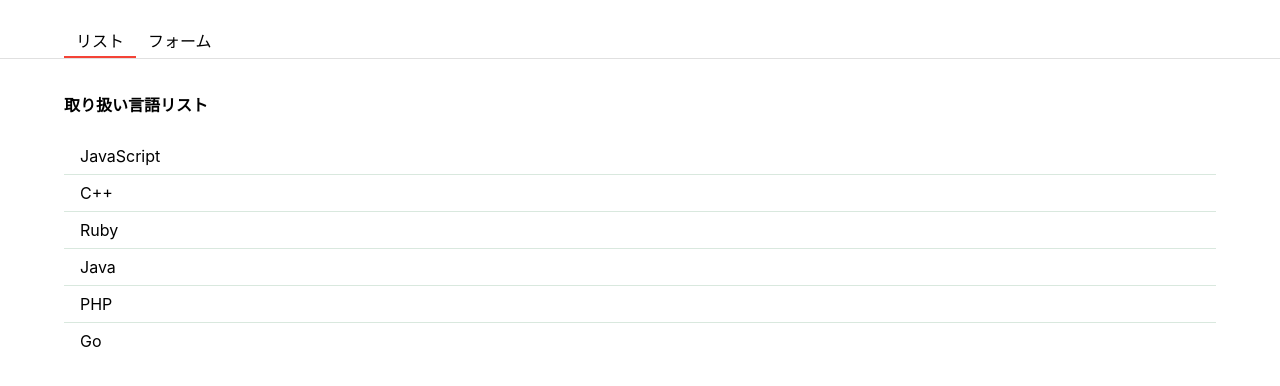
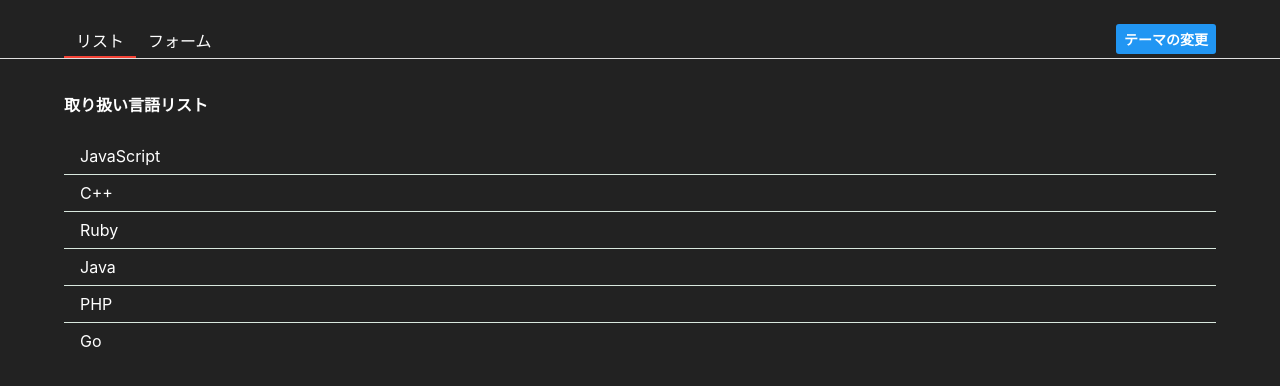
Before and after one commit to yuuttana1223/yassun-react-tutorial, a React (Create React App) app: page / in a window 1280 px wide. Shown: the top 386 px of the page. Built offline with nearby package versions, Linux system fonts and the light colour scheme.

Commit message:
[Finish] 11章Contextを利用したテーマの変更

```diff
--- a/src/App.js
+++ b/src/App.js
@@ -1,31 +1,18 @@
 import React from "react";
 import styled from "styled-components";
-import { getLanguages } from "./const/languages";
+import { ThemeContext } from "./contexts/ThemeContext";
 import { Form } from "./Form";
-import { withLoading } from "./hoc/withLoading";
+import { Header } from "./Header";
 import { List } from "./List";
 
-const SHeader = styled.header`
-  display: flex;
-  justify-content: space-between;
-  padding: 24px 64px 0;
-  border-bottom: 1px solid #e0e0e0;
-`;
-
-const SHeaderUl = styled.ul`
-  display: flex;
-  margin: 0;
-  padding: 0;
-`;
-
-const SHeaderLi = styled.li`
-  list-style: none;
-  padding: 4px 12px;
-  cursor: pointer;
-  border-bottom: ${(props) => (props.focused ? "2px solid #f44336" : "none")};
+const SContainer = styled.div`
+  height: 100%;
+  color: ${({ theme }) => theme.color};
+  background-color: ${({ theme }) => theme.backgroundColor}; ;
 `;
 
 class App extends React.Component {
+  static contextType = ThemeContext;
   constructor(props) {
     super(props);
     this.state = { tab: "list", langs: props.data };
@@ -38,32 +25,18 @@
 
   render() {
     const { tab, langs } = this.state;
+    const [theme] = this.context;
     return (
-      <div>
-        <SHeader>
-          <SHeaderUl>
-            <SHeaderLi
-              focused={tab === "list"}
-              onClick={() => this.setState({ tab: "list" })}
-            >
-              リスト
-            </SHeaderLi>
-            <SHeaderLi
-              focused={tab === "form"}
-              onClick={() => this.setState({ tab: "form" })}
-            >
-              フォーム
-            </SHeaderLi>
-          </SHeaderUl>
-        </SHeader>
+      <SContainer theme={theme}>
+        <Header tab={tab} setTab={(t) => this.setState({ tab: t })} />
         {tab === "list" ? (
           <List langs={langs} />
         ) : (
           <Form onAddLang={(lang) => this.addLang(lang)} />
         )}
-      </div>
+      </SContainer>
     );
   }
 }
 
-export default withLoading(App, getLanguages);
+export default App;
--- /dev/null
+++ b/src/AppContainer.js
@@ -0,0 +1,30 @@
+import React from "react";
+import App from "./App";
+import { getLanguages } from "./const/languages";
+import { ThemeContext, THEMES } from "./contexts/ThemeContext";
+import { withLoading } from "./hoc/withLoading";
+
+const AppComponent = withLoading(App, getLanguages);
+
+export class AppContainer extends React.Component {
+  constructor(props) {
+    super(props);
+    this.state = { theme: THEMES.dark };
+  }
+
+  toggleTheme() {
+    const nextTheme =
+      this.state.theme === THEMES.dark ? THEMES.light : THEMES.dark;
+    this.setState({ theme: nextTheme });
+  }
+
+  render() {
+    const { theme } = this.state;
+    return (
+      // valueにはclassではひとつのものしか渡せないので配列で渡している
+      <ThemeContext.Provider value={[theme, () => this.toggleTheme()]}>
+        <AppComponent />
+      </ThemeContext.Provider>
+    );
+  }
+}
--- a/src/FormModal.js
+++ b/src/FormModal.js
@@ -2,12 +2,16 @@
 import styled from "styled-components";
 import { SButton } from "./components/button";
 import { Modal } from "./components/modal";
+import { ThemeContext, THEMES } from "./contexts/ThemeContext";
 
 const SContainer = styled.div`
   width: 240px;
   border-radius: 10px;
   padding: 24px 36px;
-  background-color: white;
+  color: ${({ theme }) => theme.color};
+  background-color: ${({ theme }) => theme.backgroundColor};
+  border: ${({ theme }) =>
+    theme === THEMES.dark ? "2px solid white" : "none"};
 `;
 
 const SButtonWrapper = styled.div`
@@ -21,13 +25,17 @@
     const { cancel, confirm } = this.props;
     return (
       <Modal>
-        <SContainer>
+        <ThemeContext.Consumer>
+          {([theme]) => (
+            <SContainer theme={theme}>
               <div>本当に作成しますか？</div>
               <SButtonWrapper>
                 <SButton onClick={cancel}>cancel</SButton>
                 <SButton onClick={confirm}>OK</SButton>
               </SButtonWrapper>
             </SContainer>
+          )}
+        </ThemeContext.Consumer>
       </Modal>
     );
   }
--- /dev/null
+++ b/src/Header.js
@@ -0,0 +1,50 @@
+import React from "react";
+import styled from "styled-components";
+import { SButton } from "./components/button";
+import { ThemeContext } from "./contexts/ThemeContext";
+
+const SHeader = styled.header`
+  display: flex;
+  justify-content: space-between;
+  padding: 24px 64px 0;
+  border-bottom: 1px solid #e0e0e0;
+`;
+
+const SHeaderUl = styled.ul`
+  display: flex;
+  margin: 0;
+  padding: 0;
+`;
+
+const SHeaderLi = styled.li`
+  list-style: none;
+  padding: 4px 12px;
+  cursor: pointer;
+  border-bottom: ${({ focused }) => (focused ? "2px solid #f44336" : "none")};
+`;
+
+const SHeaderButton = styled(SButton)`
+  padding: 0;
+  margin-bottom: 4px;
+`;
+
+export class Header extends React.Component {
+  static contextType = ThemeContext;
+  render() {
+    const { tab, setTab } = this.props;
+    const [theme, toggleTheme] = this.context;
+    return (
+      <SHeader>
+        <SHeaderUl>
+          <SHeaderLi focused={tab === "list"} onClick={() => setTab("list")}>
+            リスト
+          </SHeaderLi>
+          <SHeaderLi focused={tab === "form"} onClick={() => setTab("form")}>
+            フォーム
+          </SHeaderLi>
+        </SHeaderUl>
+        <SHeaderButton onClick={toggleTheme}>テーマの変更</SHeaderButton>
+      </SHeader>
+    );
+  }
+}
--- /dev/null
+++ b/src/contexts/ThemeContext.js
@@ -0,0 +1,14 @@
+import React from "react";
+
+export const THEMES = {
+  light: {
+    color: "black",
+    backgroundColor: "white",
+  },
+  dark: {
+    color: "white",
+    backgroundColor: "#222222",
+  },
+};
+
+export const ThemeContext = React.createContext(THEMES.dark);
--- a/src/hoc/withLoading.js
+++ b/src/hoc/withLoading.js
@@ -1,12 +1,18 @@
 import React from "react";
 import styled from "styled-components";
+import { ThemeContext } from "../contexts/ThemeContext";
 
 const SLoadDiv = styled.div`
+  height: 100%;
   padding: 36px;
+  color: ${({ theme }) => theme.color};
+  background-color: ${({ theme }) => theme.backgroundColor};
 `;
 
 export const withLoading = (WrappedComponent, fetchData) => {
   class HOC extends React.Component {
+    static contextType = ThemeContext;
+
     constructor(props) {
       super(props);
       this.state = { data: null };
@@ -23,7 +29,9 @@
 
     render() {
       const { data } = this.state;
-      const Loading = <SLoadDiv>ロード中...</SLoadDiv>;
+      const [theme] = this.context;
+
+      const Loading = <SLoadDiv theme={theme}>ロード中...</SLoadDiv>;
 
       return data ? <WrappedComponent data={data} /> : Loading;
     }
--- a/src/index.css
+++ b/src/index.css
@@ -1,13 +1,22 @@
+html {
+  height: 100%;
+}
+
 body {
+  height: 100%;
   margin: 0;
-  font-family: -apple-system, BlinkMacSystemFont, 'Segoe UI', 'Roboto', 'Oxygen',
-    'Ubuntu', 'Cantarell', 'Fira Sans', 'Droid Sans', 'Helvetica Neue',
+  font-family: -apple-system, BlinkMacSystemFont, "Segoe UI", "Roboto", "Oxygen",
+    "Ubuntu", "Cantarell", "Fira Sans", "Droid Sans", "Helvetica Neue",
     sans-serif;
   -webkit-font-smoothing: antialiased;
   -moz-osx-font-smoothing: grayscale;
 }
 
 code {
-  font-family: source-code-pro, Menlo, Monaco, Consolas, 'Courier New',
+  font-family: source-code-pro, Menlo, Monaco, Consolas, "Courier New",
     monospace;
 }
+
+#root {
+  height: 100%;
+}
--- a/src/index.js
+++ b/src/index.js
@@ -1,12 +1,12 @@
 import React from "react";
 import ReactDOM from "react-dom";
 import "./index.css";
-import App from "./App";
 import reportWebVitals from "./reportWebVitals";
+import { AppContainer } from "./AppContainer";
 
 ReactDOM.render(
   <React.StrictMode>
-    <App />
+    <AppContainer />
   </React.StrictMode>,
   document.getElementById("root")
 );
```
Lines whose indentation alone changed are shown as unchanged.
